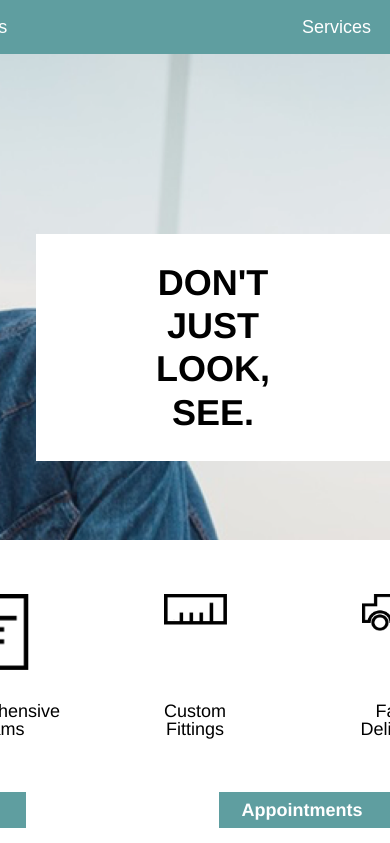
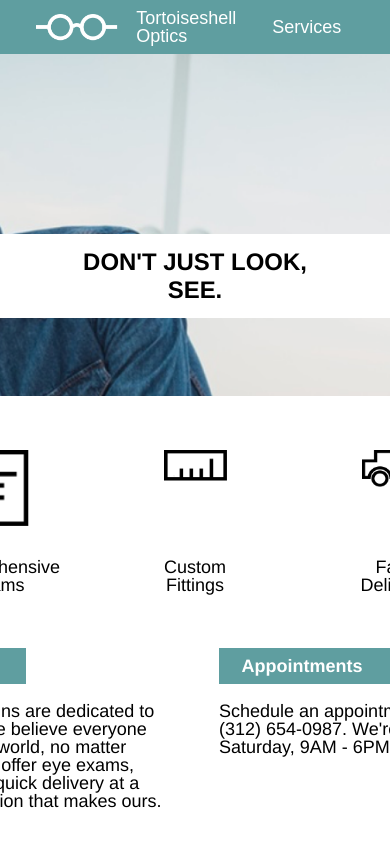
Before and after one commit to lunamyst/ca_ready_tortoiseshell, a plain HTML site: page index.html in a window 390 px wide. Shown: the top 843 px of the page. Drawn offline with Linux system fonts and the light colour scheme.

Commit message:
Start media queries for tablets

```diff
--- a/resources/css/style.css
+++ b/resources/css/style.css
@@ -3,10 +3,6 @@ html {
   line-height: 1.4;
 }
 
-body {
-
-
-}
 
 .header-container {
   background: url("../images/glasses-bg.png") no-repeat center center;
@@ -17,8 +13,6 @@ background-size: cover;
 
 height: 30rem;
 width: 100%;
-display: flex;
-justify-content: center;
   display: flex;
   flex-direction: row;
   justify-content: center;
@@ -35,6 +29,7 @@ header {
   position: fixed;
   z-index: 5;
   width: 960px;
+  margin-top: 2rem;
 }
 
 .title {
@@ -178,3 +173,28 @@ footer img {
   height: 1.5rem;
   padding-right: 1rem;
 }
+
+/* Media query for tablets */
+@media only screen and (max-width: 1024px) {
+  .header-container {
+    height: 22rem;
+  }
+
+  header {
+    margin-top: 0;
+    width: 100%;
+  }
+
+.container {
+  width: 100%;
+  margin-left: 0;
+}
+
+  .announcement h1 {
+    font-size: 1.33rem;
+    padding-top: 0.75rem;
+    padding-bottom: 0.75rem;
+    padding-left: 4rem;
+    padding-right: 4rem;
+  }
+}
```
